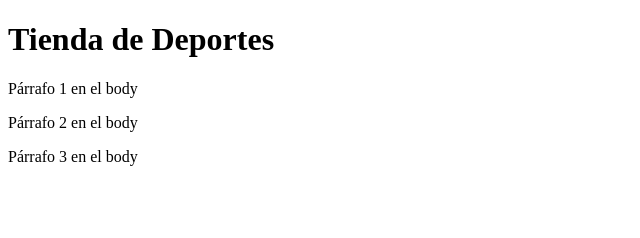
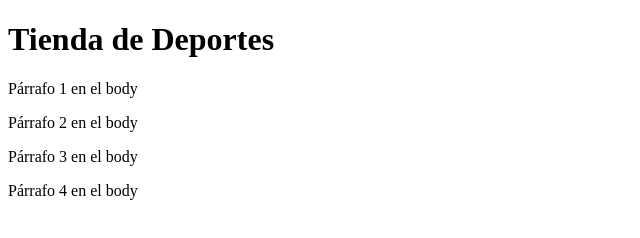
Before and after one commit to WdavidT04/Tienda_Deportiva, a plain HTML site: page index.html in a window 1280 px wide. Shown: the whole page, without its empty margins (0-640 px from the left). Drawn offline with Linux system fonts and the light colour scheme.

Commit message:
Añadir parrafo4 en index

```diff
--- a/index.html
+++ b/index.html
@@ -11,6 +11,7 @@
     <p>Párrafo 1 en el body</p>
     <p>Párrafo 2 en el body</p>
     <p>Párrafo 3 en el body</p>
+    <p>Párrafo 4 en el body</p>
 
 </body>
 </html>
```
